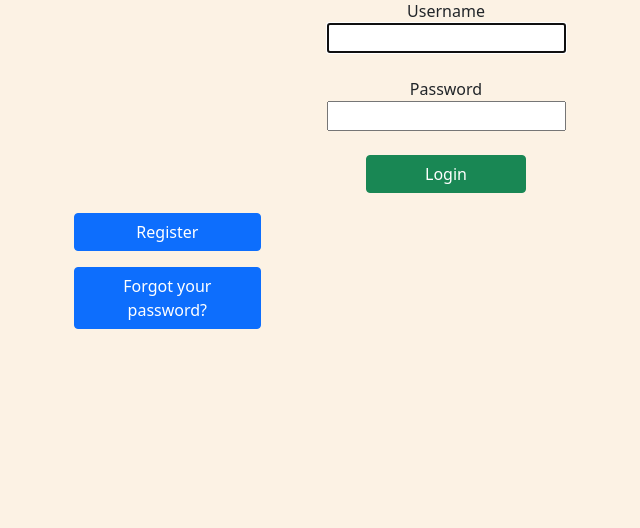
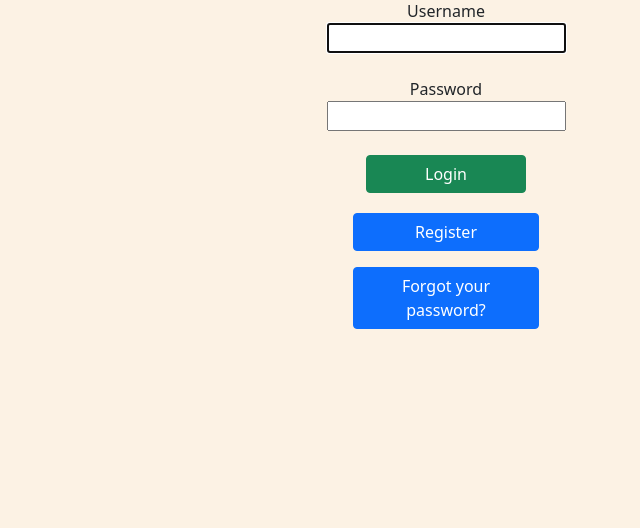
Before and after one commit to mge410/eventbe, a Django app: page /auth/login/ in a window 1280 px wide. Shown: the part 224-752 px from the top of the page, without its empty margins (194-834 px from the left). Run offline with Django 3.2, Linux system fonts and the light colour scheme; some libraries are stand-ins or nearby versions.

Commit message:
Centered buttons in login

```diff
--- a/eventbe/templates/users/login.html
+++ b/eventbe/templates/users/login.html
@@ -31,10 +31,10 @@
           </div>
         </form>
       </div>
-      <div class="col-md-7 row justify-content-center">
+      <div class="col-md-7 mx-auto row justify-content-center">
         <a class="btn btn-primary m-3 w-25" href="{% url 'users:register' %}">{% translate "Register" %}</a>
       </div>
-      <div class="col-md-7 row justify-content-center">
+      <div class="col-md-7 mx-auto row justify-content-center">
         <a class="btn btn-primary w-25" href="{% url 'users:password_reset' %}">{% translate "Forgot your password" %}?</a>
       </div>
     </section>
```
